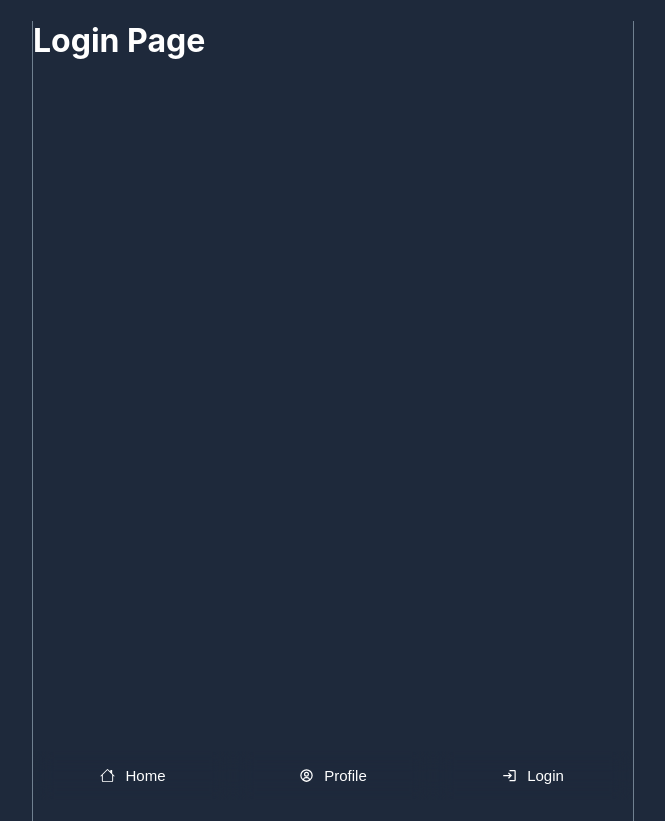
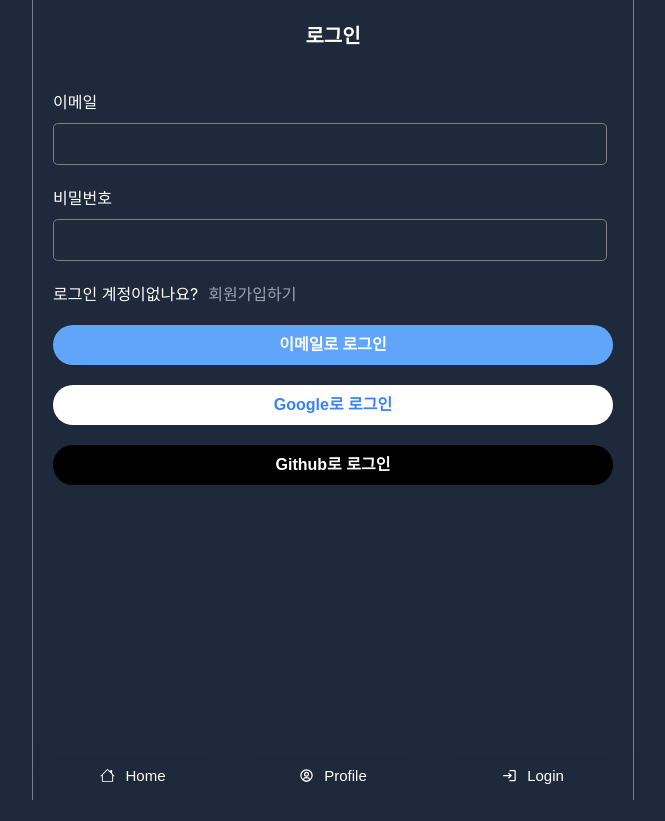
Before and after one commit to korca0220/fs-twitter-app, a React (Create React App) app: page /users/login in a window 1280 px wide. Shown: the whole page, without its empty margins (307-972 px from the left). After the commit the page ends 800 px from the top, so only its background shows below. Built offline with nearby package versions, Linux system fonts and the light colour scheme; no server answers.

Commit message:
add login

```diff
--- a/src/App.tsx
+++ b/src/App.tsx
@@ -1,28 +1,44 @@
+import { useEffect, useState } from "react";
+
 import { Layout } from "components/Layout";
 import Router from "components/Router";
-import Loader from "components/loader/Loader";
+
 import { getAuth, onAuthStateChanged } from "firebase/auth";
 import { app } from "firebaseApp";
-import { useEffect, useState } from "react";
 import { ToastContainer } from "react-toastify";
+
+import Loader from "components/loader/Loader";
 import "react-toastify/dist/ReactToastify.css";
 
-export function App() {
+function App() {
   const auth = getAuth(app);
-  const [init, setInit] = useState(false);
-  const [isAuthenticated, seIsAuthenticated] = useState(!!auth?.currentUser);
+  const [init, setInit] = useState<boolean>(false);
+  const [isAuthenticated, setIsAuthenticated] = useState<boolean>(
+    !!auth?.currentUser
+  );
 
   useEffect(() => {
-    onAuthStateChanged(auth, (user) =>
-      user ? seIsAuthenticated(true) : seIsAuthenticated(false)
-    );
-    setInit(true);
+    onAuthStateChanged(auth, (user) => {
+      if (user) {
+        setIsAuthenticated(true);
+      } else {
+        setIsAuthenticated(false);
+      }
+      setInit(true);
+    });
   }, [auth]);
 
   return (
     <Layout>
-      <ToastContainer />
+      <ToastContainer
+        theme="dark"
+        autoClose={1000}
+        hideProgressBar
+        newestOnTop
+      />
       {init ? <Router isAuthenticated={isAuthenticated} /> : <Loader />}
     </Layout>
   );
 }
+
+export default App;
--- a/src/components/Menu.tsx
+++ b/src/components/Menu.tsx
@@ -1,14 +1,31 @@
 import AuthContext from "context/AuthContext";
+import { getAuth, signOut } from "firebase/auth";
+import { app } from "firebaseApp";
 import { useContext } from "react";
 import { BiUserCircle } from "react-icons/bi";
 import { BsHouse } from "react-icons/bs";
 import { MdLogin, MdLogout } from "react-icons/md";
 import { useNavigate } from "react-router-dom";
+import { toast } from "react-toastify";
 
 export default function MenuList() {
   const { user } = useContext(AuthContext);
 
   const navigate = useNavigate();
+
+  const handleClickLogout = async () => {
+    const auth = getAuth(app);
+
+    try {
+      await signOut(auth);
+
+      navigate("/");
+
+      toast.success("로그아웃 되었습니다.");
+    } catch (error) {
+      toast.error("로그아웃에 실패했습니다.");
+    }
+  };
 
   return (
     <div className="footer">
@@ -27,7 +44,7 @@
             Login
           </button>
         ) : (
-          <button type="button" onClick={() => navigate("/")}>
+          <button type="button" onClick={handleClickLogout}>
             <MdLogout />
             Logout
           </button>
--- a/src/components/uses/LoginForm.tsx
+++ b/src/components/uses/LoginForm.tsx
@@ -1,3 +1,161 @@
+import {
+  GithubAuthProvider,
+  GoogleAuthProvider,
+  getAuth,
+  signInWithEmailAndPassword,
+  signInWithPopup,
+} from "firebase/auth";
+import { app } from "firebaseApp";
+import { useState } from "react";
+import { Link, useNavigate } from "react-router-dom";
+import { toast } from "react-toastify";
+
 export default function LoginForm() {
-  return <h1>Login Page</h1>;
+  const [error, setError] = useState<string>("");
+  const [email, setEmail] = useState<string>("");
+  const [password, setPassword] = useState<string>("");
+  const navigate = useNavigate();
+
+  const onSubmit = async (e: any) => {
+    e.preventDefault();
+    try {
+      const auth = getAuth(app);
+      await signInWithEmailAndPassword(auth, email, password);
+      navigate("/");
+      toast.success("성공적으로 로그인이 되었습니다.");
+    } catch (error: any) {
+      toast.error(error?.code);
+    }
+  };
+
+  const onChange = (e: React.ChangeEvent<HTMLInputElement>) => {
+    const {
+      target: { name, value },
+    } = e;
+
+    if (name === "email") {
+      setEmail(value);
+      const validRegex =
+        /^[a-zA-Z0-9.!#$%&'*+/=?^_`{|}~-]+@[a-zA-Z0-9-]+(?:\.[a-zA-Z0-9-]+)*$/;
+
+      if (!value?.match(validRegex)) {
+        setError("이메일 형식이 올바르지 않습니다.");
+      } else {
+        setError("");
+      }
+    }
+
+    if (name === "password") {
+      setPassword(value);
+
+      if (value?.length < 8) {
+        setError("비밀번호는 8자리 이상 입력해주세요");
+      } else {
+        setError("");
+      }
+    }
+  };
+
+  const onClickSocialLogin = async (e: any) => {
+    const {
+      target: { name },
+    } = e;
+
+    let provider;
+    const auth = getAuth(app);
+
+    if (name === "google") {
+      provider = new GoogleAuthProvider();
+    }
+
+    if (name === "github") {
+      provider = new GithubAuthProvider();
+    }
+
+    await signInWithPopup(
+      auth,
+      provider as GithubAuthProvider | GoogleAuthProvider
+    )
+      .then((result) => {
+        console.log(result);
+
+        navigate("/");
+
+        toast.success("로그인 되었습니다.");
+      })
+      .catch((error) => {
+        console.log(error);
+        const errorMessage = error?.message;
+        toast?.error(errorMessage);
+      });
+  };
+
+  return (
+    <form className="form form--lg" onSubmit={onSubmit}>
+      <div className="form__title">로그인</div>
+      <div className="form__block">
+        <label htmlFor="email">이메일</label>
+        <input
+          type="text"
+          name="email"
+          id="email"
+          value={email}
+          required
+          onChange={onChange}
+        />
+      </div>
+      <div className="form__block">
+        <label htmlFor="password">비밀번호</label>
+        <input
+          type="password"
+          name="password"
+          id="password"
+          value={password}
+          onChange={onChange}
+          required
+        />
+      </div>
+      {error && error?.length > 0 && (
+        <div className="form__block">
+          <div className="form__error">{error}</div>
+        </div>
+      )}
+
+      <div className="form__block">
+        로그인 계정이없나요?
+        <Link to="/users/signup" className="form__link">
+          회원가입하기
+        </Link>
+      </div>
+      <div className="form__block--lg">
+        <button
+          type="submit"
+          className="form__btn--submit"
+          disabled={error?.length > 0}
+        >
+          이메일로 로그인
+        </button>
+      </div>
+      <div className="form__block">
+        <button
+          type="button"
+          name="google"
+          className="form__btn--google"
+          onClick={onClickSocialLogin}
+        >
+          Google로 로그인
+        </button>
+      </div>
+      <div className="form__block">
+        <button
+          type="button"
+          name="github"
+          className="form__btn--github"
+          onClick={onClickSocialLogin}
+        >
+          Github로 로그인
+        </button>
+      </div>
+    </form>
+  );
 }
--- a/src/components/uses/SignupForm.tsx
+++ b/src/components/uses/SignupForm.tsx
@@ -1,4 +1,10 @@
-import { createUserWithEmailAndPassword, getAuth } from "firebase/auth";
+import {
+  GithubAuthProvider,
+  GoogleAuthProvider,
+  createUserWithEmailAndPassword,
+  getAuth,
+  signInWithPopup,
+} from "firebase/auth";
 import { app } from "firebaseApp";
 import React, { useState } from "react";
 import { Link, useNavigate } from "react-router-dom";
@@ -11,6 +17,34 @@
   const [passwordConfirmation, setPasswordConfirmation] = useState("");
 
   const navigate = useNavigate();
+
+  const onClickSocialLogin = async (e: any) => {
+    const {
+      target: { name },
+    } = e;
+
+    let provider;
+    const auth = getAuth(app);
+
+    if (name === "google") {
+      provider = new GoogleAuthProvider();
+    }
+
+    if (name === "github") {
+      provider = new GithubAuthProvider();
+    }
+
+    signInWithPopup(auth, provider as GithubAuthProvider | GoogleAuthProvider)
+      .then((result) => {
+        console.log(result);
+        toast.success("로그인 되었습니다.");
+      })
+      .catch((error) => {
+        const errorMessage = error?.message;
+
+        toast.error(errorMessage);
+      });
+  };
 
   const onSubmit = async (e: any) => {
     e.preventDefault();
@@ -109,7 +143,7 @@
 
         <div className="form__block">
           계정이 있으신가요?
-          <Link to="/login" className="form__link">
+          <Link to="/users/login" className="form__link">
             로그인하기
           </Link>
         </div>
@@ -122,6 +156,26 @@
             회원가입
           </button>
         </div>
+        <div className="form__block">
+          <button
+            type="button"
+            className="form__btn--google"
+            name="google"
+            onClick={onClickSocialLogin}
+          >
+            Google로 회원가입
+          </button>
+        </div>
+        <div className="form__block">
+          <button
+            type="button"
+            className="form__btn--github"
+            name="github"
+            onClick={onClickSocialLogin}
+          >
+            Github로 회원가입
+          </button>
+        </div>
       </div>
     </form>
   );
--- a/src/index.scss
+++ b/src/index.scss
@@ -322,4 +322,28 @@
   &__error {
     color: red;
   }
+
+  &__btn--google {
+    @extend .form__btn--submit;
+    background-color: $white;
+    color: $activeBorder;
+
+    &:hover,
+    &:focus {
+      background-color: $primaryColor;
+      color: $white;
+    }
+  }
+
+  &__btn--github {
+    @extend .form__btn--submit;
+    background-color: black;
+    color: $white;
+
+    &:hover,
+    &:focus {
+      background-color: $activeBg;
+      color: $white;
+    }
+  }
 }
--- a/src/index.tsx
+++ b/src/index.tsx
@@ -1,4 +1,4 @@
-import { App } from "App";
+import App from "App";
 import { AuthContextProvider } from "context/AuthContext";
 import ReactDOM from "react-dom/client";
 import { BrowserRouter } from "react-router-dom";
```
